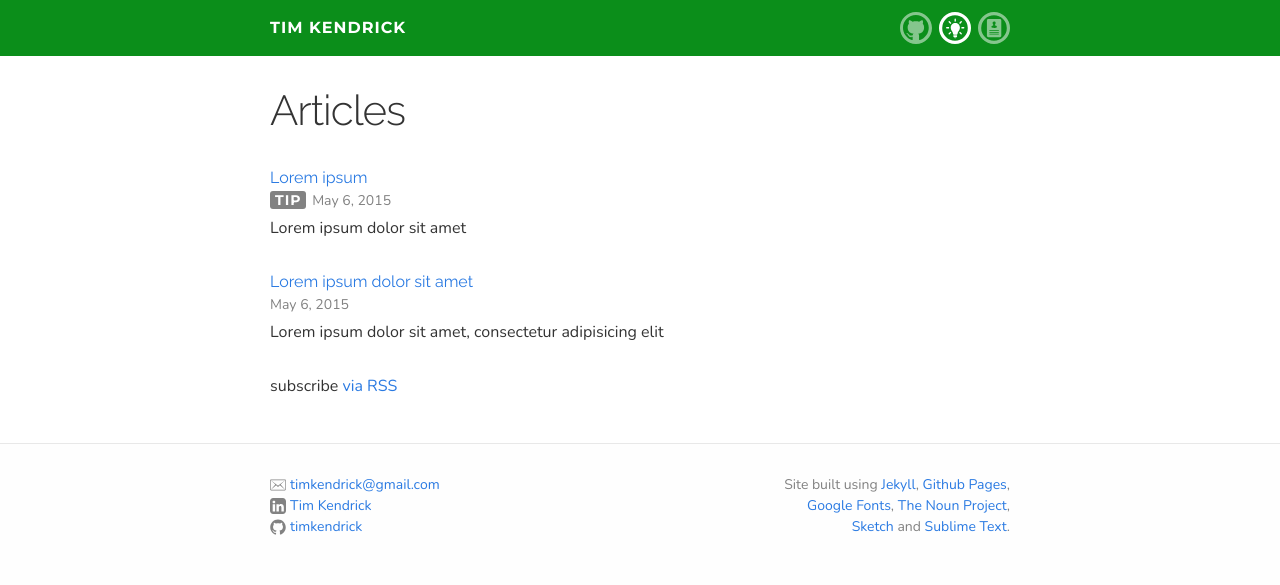
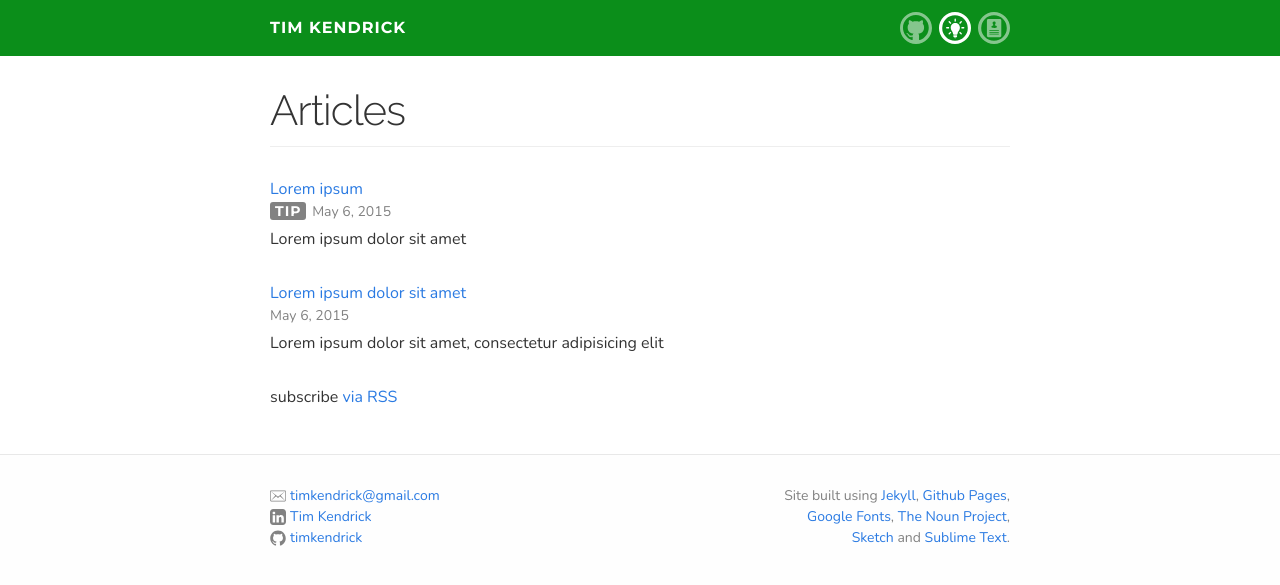
Before and after one commit to timkendrick/timkendrick.github.io, a Jekyll site: the page built from articles.html, in a window 1280 px wide. Shown: the top 585 px of the page. Built offline with Jekyll 4.4.1, drawn with Linux system fonts in a browser that asks for light colours.

Commit message:
Update articles page style

```diff
--- a/_includes/head.html
+++ b/_includes/head.html
@@ -5,7 +5,7 @@
 	<title>{% if page.title %}{{ page.title }} | {{ site.title }}{% else %}{{ site.title }} | {{ site.subtitle }}{% endif %}</title>
 	<meta name="description" content="{% if page.excerpt %}{{ page.excerpt | strip_html | strip_newlines | truncate: 160 }}{% else %}{{ site.description }}{% endif %}"/>
 	<link rel="icon" type="image/png" href="favicon.png"/>
-	<link rel="stylesheet" href="//fonts.googleapis.com/css?family=Nunito:400,300|Montserrat:400,700|Raleway:400,300"/>
+	<link rel="stylesheet" href="//fonts.googleapis.com/css?family=Nunito:400,300|Montserrat:400,700|Raleway:300"/>
 	<link rel="stylesheet" href="{{ "/css/github-markdown.css" | prepend: site.baseurl }}"/>
 	<link rel="stylesheet" href="{{ "/css/main.css" | prepend: site.baseurl }}"/>
 	<link rel="canonical" href="{{ page.url | replace:'index.html','' | prepend: site.baseurl | prepend: site.url }}"/>
--- a/_sass/_home.scss
+++ b/_sass/_home.scss
@@ -8,6 +8,8 @@
 
 .home-articles-header {
 	@extend .page-header;
+	padding-bottom: 0.3em;
+	border-bottom: 1px solid #eee;
 }
 
 .home-articles-title {
@@ -27,12 +29,7 @@
 	margin-bottom: $spacing-unit;
 }
 
-.home-articles-article-title {
-	font-family: $list-item-font-family;
-	font-weight: $list-item-font-weight;
-	line-height: $list-item-line-height;
-	font-size: $list-item-font-size;
-}
+.home-articles-article-title {}
 
 .home-articles-article-subtitle {
 	font-family: $subtitle-font-family;
--- a/_sass/_variables.scss
+++ b/_sass/_variables.scss
@@ -90,12 +90,6 @@ $action-text-color: $splash-subtitle-text-color;
 $action-background-color: $splash-subtitle-background-color;
 $action-text-align: $splash-subtitle-text-align;
 
-$list-item-font-family: $title-font-family;
-$list-item-font-weight: 400;
-$list-item-font-size: $base-font-size;
-$list-item-line-height: $base-line-height;
-$list-item-letter-spacing: 0;
-
 $badge-font-family: "Montserrat", $base-font-family;
 $badge-font-weight: 700;
 $badge-font-size: 14px;
```
